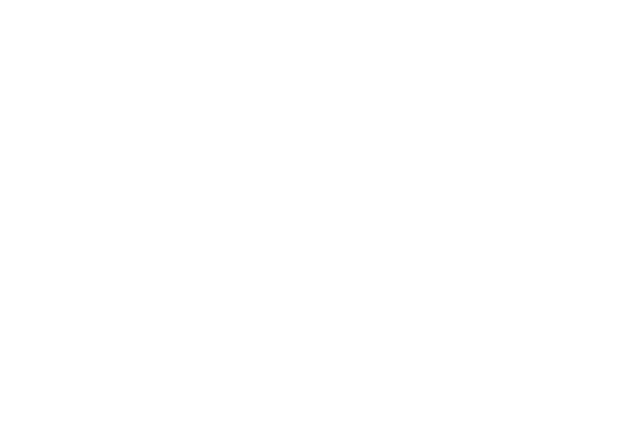
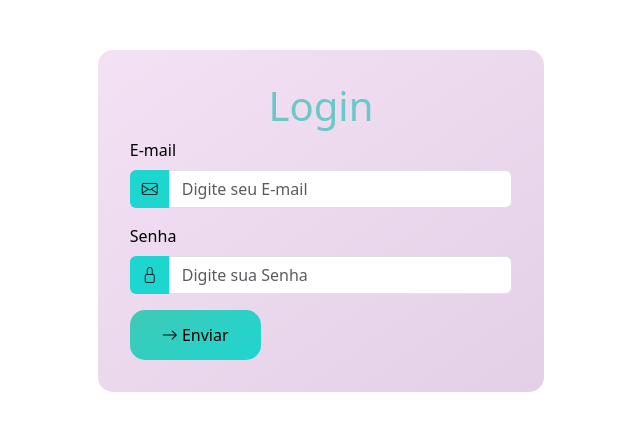
Before and after one commit to StefanyAraujoo/bootstrap-exemplos-de-uso, a plain HTML site: page ex5b-al-fazer-formulario-(ex)/ex5b.html in a window 1280 px wide. Shown: the whole page, without its empty margins (319-959 px from the left). Drawn offline with nearby package versions, Linux system fonts and the light colour scheme.

Commit message:
Concluído
Tudo ok.

```diff
--- a/ex5a-al-fazer-grid-(ex)/ex5a.html
+++ b/ex5a-al-fazer-grid-(ex)/ex5a.html
@@ -1 +1,54 @@
 <!-- 1ª Digitação (Resolver exercício aqui) -->
+ <!DOCTYPE html>
+ <html lang="en">
+ <head>
+    <meta charset="UTF-8">
+    <meta name="viewport" content="width=device-width, initial-scale=1.0">
+    <title>Exercício</title>
+
+    <!-- Bootstrap CSS -->
+    <link href="https://cdn.jsdelivr.net/npm/bootstrap@5.3.0/dist/css/bootstrap.min.css" rel="stylesheet">
+
+    <!-- Bootstrap ícones -->
+    <link rel="stylesheet" href="https://cdn.jsdelivr.net/npm/bootstrap-icons@1.11.3/font/bootstrap-icons.css">
+
+    <!-- CSS customizado -->
+    <link rel="stylesheet" href="styles.css">
+ </head>
+ <body>
+
+    <div class="row row-cols-1 row-cols-md-3 g-4">
+        <div class="col">
+          <div class="card">
+            <div class="card-body">
+              <h5 class="card-title">Card 1</h5>
+              <p class="card-text">Este é o primeiro card. Ele usa o sistema de grid do bootstrap.</p>
+              <button type="button" class="btn btn-outline-primary">Ver mais</button>
+            </div>
+          </div>
+        </div>
+        <div class="col">
+          <div class="card">
+            <div class="card-body">
+              <h5 class="card-title">Card 2</h5>
+              <p class="card-text">Este é o segundo card. Ele também usa o sistema de grid.</p>
+              <button type="button" class="btn btn-outline-danger">Ver mais</button>
+            </div>
+          </div>
+        </div>
+        <div class="col">
+          <div class="card">
+            <div class="card-body">
+              <h5 class="card-title">Card 3</h5>
+              <p class="card-text">Este é o terceiro card. Todos estão alinhados em uma linha.</p>
+              <button type="button" class="btn btn-outline-success">Ver mais</button>
+            </div>
+          </div>
+        </div>
+    </div>
+
+
+
+    <script src="https://cdn.jsdelivr.net/npm/bootstrap@5.3.0/dist/js/bootstrap.bundle.min.js"></script>
+ </body>
+ </html>
--- a/ex5b-al-fazer-formulario-(ex)/ex5b.html
+++ b/ex5b-al-fazer-formulario-(ex)/ex5b.html
@@ -1 +1,63 @@
 <!-- 1ª Digitação (Resolver exercício aqui) -->
+<!DOCTYPE html>
+<html lang="en">
+<head>
+    <meta charset="UTF-8">
+    <meta name="viewport" content="width=device-width, initial-scale=1.0">
+    <title>Exercício</title>
+
+    <!-- Bootstrap CSS -->
+    <link href="https://cdn.jsdelivr.net/npm/bootstrap@5.3.0/dist/css/bootstrap.min.css" rel="stylesheet">
+
+    <!-- Bootstrap ícones -->
+    <link rel="stylesheet" href="https://cdn.jsdelivr.net/npm/bootstrap-icons@1.11.3/font/bootstrap-icons.css">
+
+    <!-- CSS customizado -->
+    <link rel="stylesheet" href="styles.css">
+</head>
+<body>
+
+    <div class="container">
+        <form class="custom-form">
+
+            <h1>Login</h1>
+
+
+            <div class="mb-3">
+                <label for="email" class="form-label">E-mail</label>
+                <div class="input-group">
+                    <span class="input-group-text custom-icon">
+                        <i class="bi-envelope"></i>
+                    </span>
+                    <input type="email" class=" form-control custom-input" placeholder="Digite seu E-mail" id="e-mail">
+                </div>
+            </div>
+
+
+
+
+            <div class="mb-3">
+                <label for="Senha" class="form-label">Senha</label>
+                <div class="input-group">
+                    <span class="input-group-text custom-icon">
+                        <i class="bi-lock"></i>
+                    </span>
+                    <input type="password" class=" form-control custom-input" placeholder="Digite sua Senha">
+                </div>
+            </div>
+
+
+
+
+
+            <button  type="submit" class="btn btn-primary custom-button"><i class="bi-arrow-right"></i> Enviar</button>
+        </form>
+    </div>
+
+
+    <script src="https://cdn.jsdelivr.net/npm/bootstrap@5.3.0/dist/js/bootstrap.bundle.min.js"></script>
+</body>
+</html>
+
+</body>
+</html>
--- /dev/null
+++ b/ex5b-al-fazer-formulario-(ex)/styles.css
@@ -0,0 +1,39 @@
+.custom-form {
+    background: linear-gradient(145deg, #f4e1f4, #e3d0e7);
+    padding: 2rem;
+    border-radius: 15px;
+    margin: 50px;
+    width: 40%;
+    margin-bottom: 50px;
+
+
+}
+
+.form-label {
+    color: #000000;
+}
+
+.custom-icon {
+    background-color: #1ed6d0;
+    border: #000000;
+}
+
+.btn.btn-primary.custom-button {
+    background: linear-gradient(145deg, #40c9b5, #1ed6d0);
+    padding: 0.8rem 2rem;
+    border-radius: 15px;
+    border: none;
+    color: #000000;
+}
+
+h1 {
+    font-size: 40px;
+    color: #69c9c6;
+    text-align: center;
+}
+
+.container {
+    display: flex;
+    justify-content: center;
+    align-items: center;
+}
```
Also changed, not shown: ex5_cards/ex5.html (+3 -1 lines).
